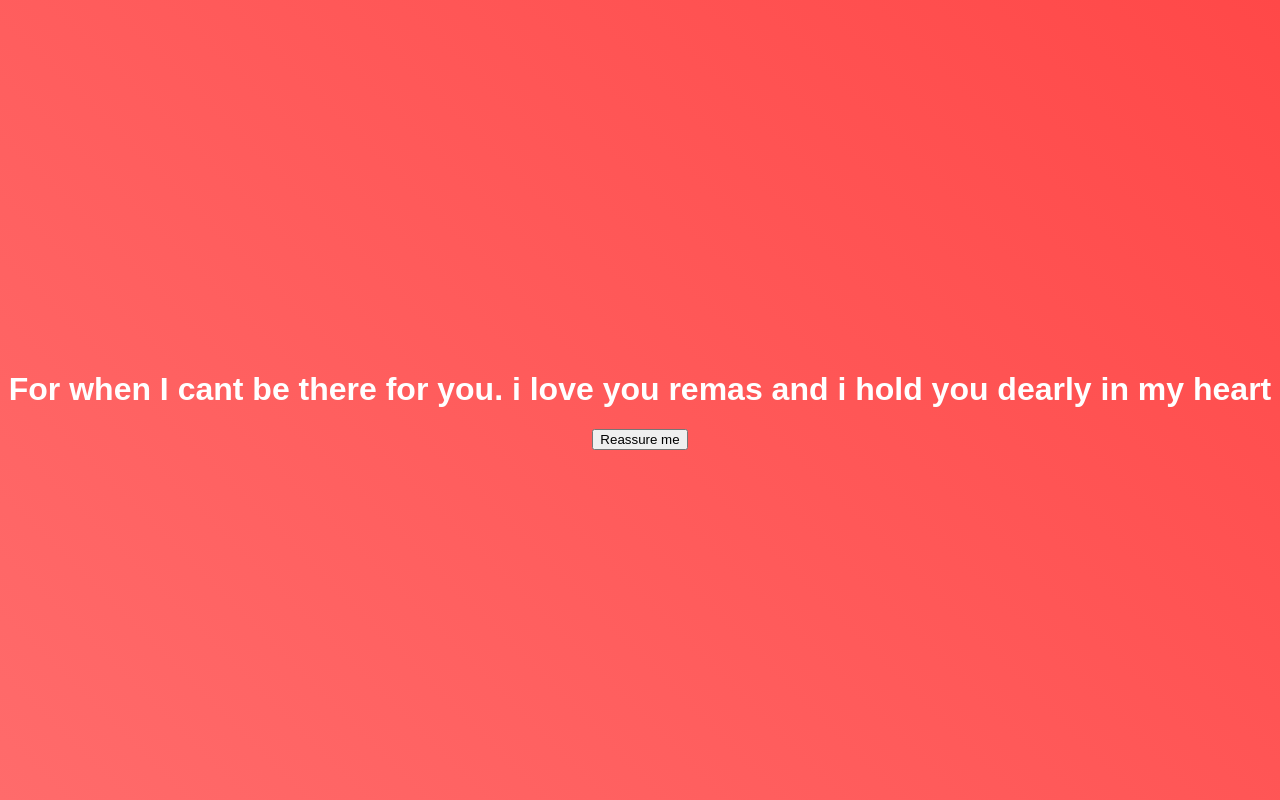
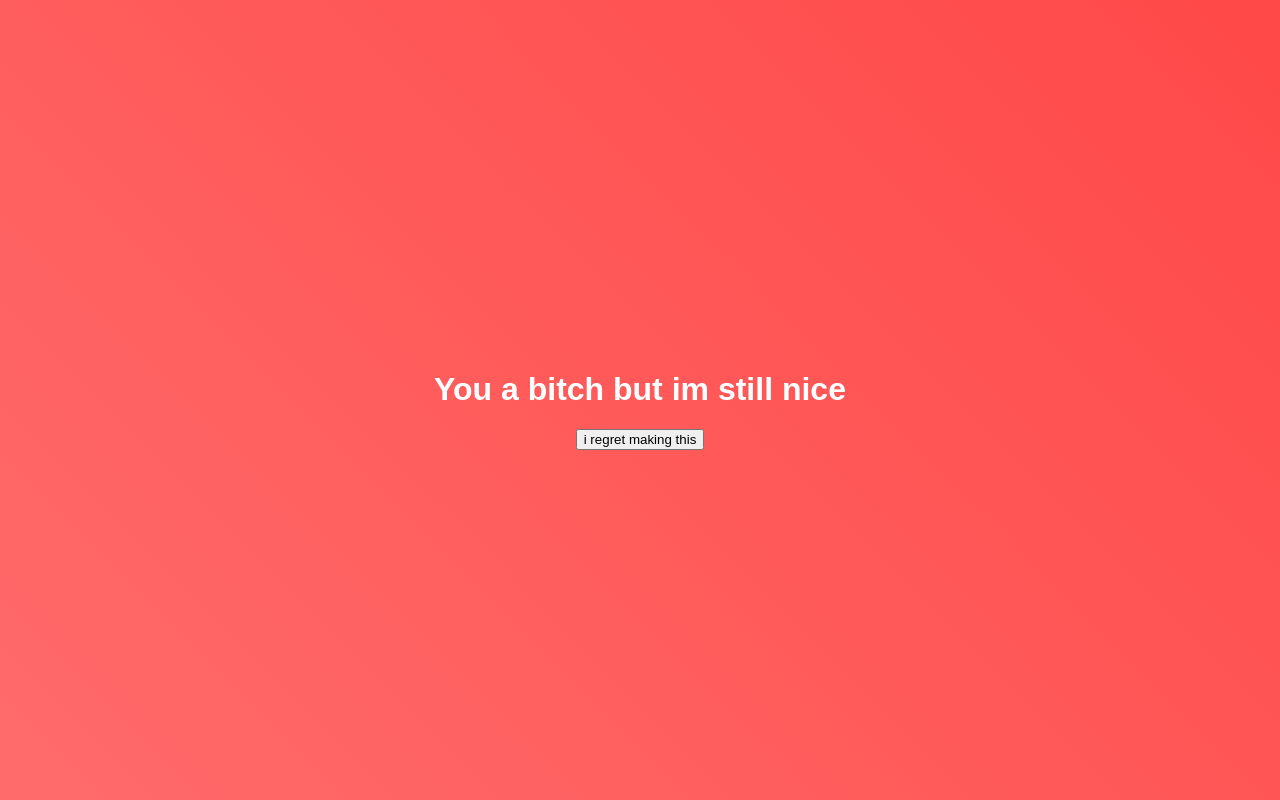
Before and after one commit to Vloqus/Website, a plain HTML site: page index.html in a window 1280 px wide. Drawn offline with Linux system fonts and the light colour scheme.

Commit message:
Update index.html

```diff
--- a/index.html
+++ b/index.html
@@ -36,12 +36,11 @@
     </style>
 </head>
 <body>
-    <h1>For when I cant be there for you.
-    i love you remas and i hold you dearly in my heart</h1>
+    <h1>You a bitch but im still nice</h1>
     <div id="poem-container">
         <!-- Poem will be displayed here -->
     </div>
-    <button id="generate-button">Reassure me</button>
+    <button id="generate-button">i regret making this</button>
 
     <script>
         // List of poems
```
